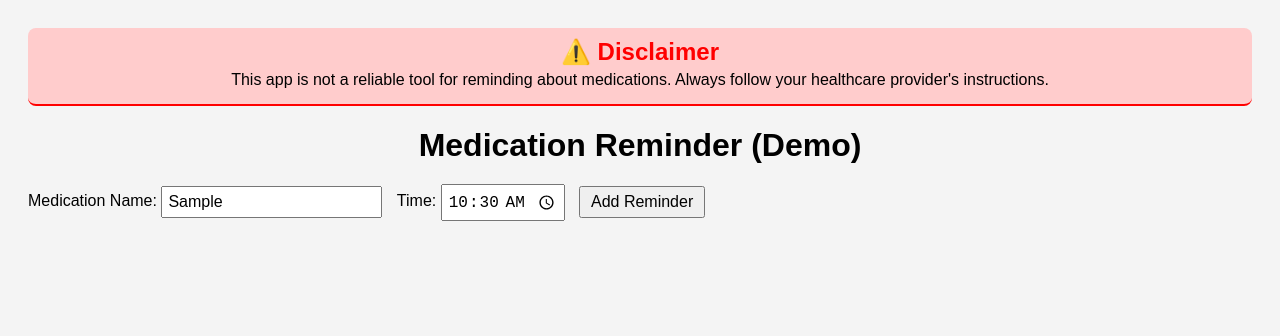
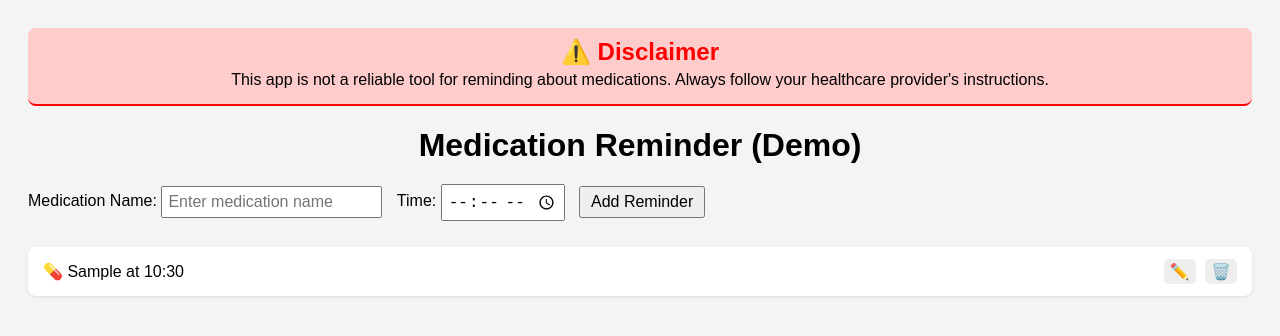
Before and after one commit to rbiagios/medication-reminder, a website: page docs/index.html in a window 1280 px wide. Both pictures are taken after typing "Sample", "10:30" into the empty fields and a click on the button "Add Reminder". Drawn offline with Linux system fonts and the light colour scheme.

Commit message:
Full update: banner, spacing, pill emoji, edit/delete buttons

```diff
--- a/docs/index.html
+++ b/docs/index.html
@@ -56,8 +56,8 @@
 
         ul#remindersList li {
             background: #fff;
-            margin-bottom: 12px;
-            padding: 10px;
+            margin-bottom: 15px;
+            padding: 12px 15px;
             border-radius: 8px;
             display: flex;
             justify-content: space-between;
@@ -107,7 +107,65 @@
     </script>
 
     <!-- Main App Script -->
-    <script src="script.js?v=2"></script>
+    <script>
+        const medNameInput = document.getElementById('medName');
+        const medTimeInput = document.getElementById('medTime');
+        const addMedBtn = document.getElementById('addMedBtn');
+        const remindersList = document.getElementById('remindersList');
+
+        let reminders = JSON.parse(localStorage.getItem('reminders')) || [];
+
+        function displayReminders() {
+            remindersList.innerHTML = '';
+            reminders.forEach((reminder, index) => {
+                const li = document.createElement('li');
+                li.innerHTML = `
+                    <span>💊 ${reminder.name} at ${reminder.time}</span>
+                    <span>
+                        <button class="edit-btn" onclick="editReminder(${index})">✏️</button>
+                        <button class="delete-btn" onclick="deleteReminder(${index})">🗑️</button>
+                    </span>
+                `;
+                remindersList.appendChild(li);
+            });
+        }
+
+        addMedBtn.addEventListener('click', () => {
+            const name = medNameInput.value.trim();
+            const time = medTimeInput.value;
+            if (name === '' || time === '') {
+                alert('Please enter both medication name and time.');
+                return;
+            }
+            reminders.push({ name, time });
+            localStorage.setItem('reminders', JSON.stringify(reminders));
+            medNameInput.value = '';
+            medTimeInput.value = '';
+            displayReminders();
+        });
+
+        function editReminder(index) {
+            const reminder = reminders[index];
+            const newName = prompt('Edit medication name:', reminder.name);
+            const newTime = prompt('Edit time (HH:MM):', reminder.time);
+            if (newName && newTime) {
+                reminders[index] = { name: newName, time: newTime };
+                localStorage.setItem('reminders', JSON.stringify(reminders));
+                displayReminders();
+            }
+        }
+
+        function deleteReminder(index) {
+            if (confirm('Are you sure you want to delete this reminder?')) {
+                reminders.splice(index, 1);
+                localStorage.setItem('reminders', JSON.stringify(reminders));
+                displayReminders();
+            }
+        }
+
+        // Initial display
+        displayReminders();
+    </script>
 
 </body>
 </html>
```
